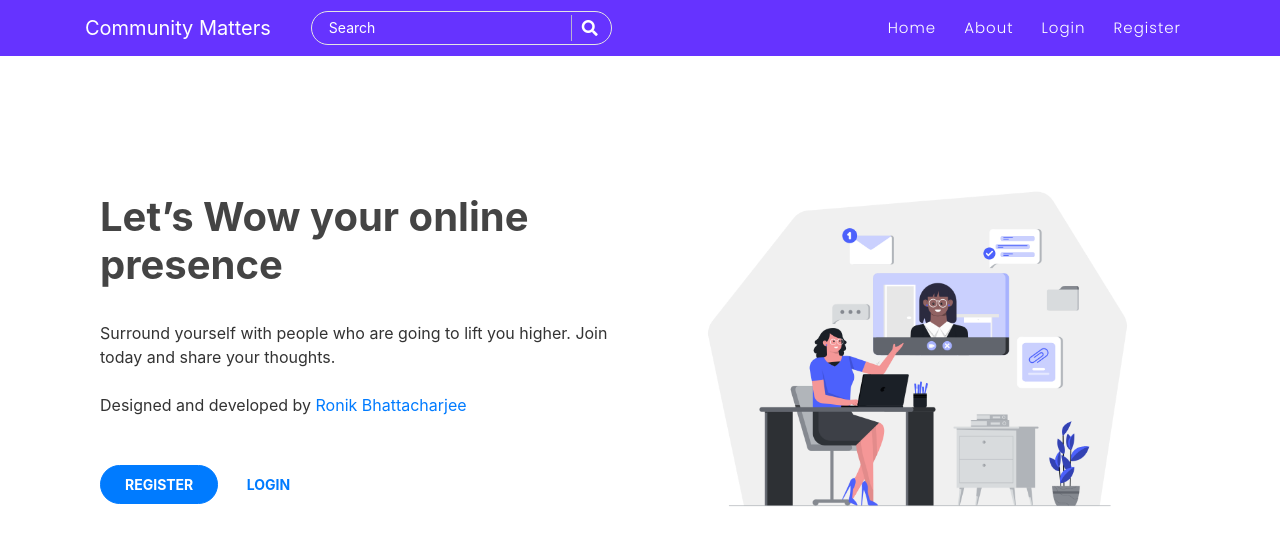
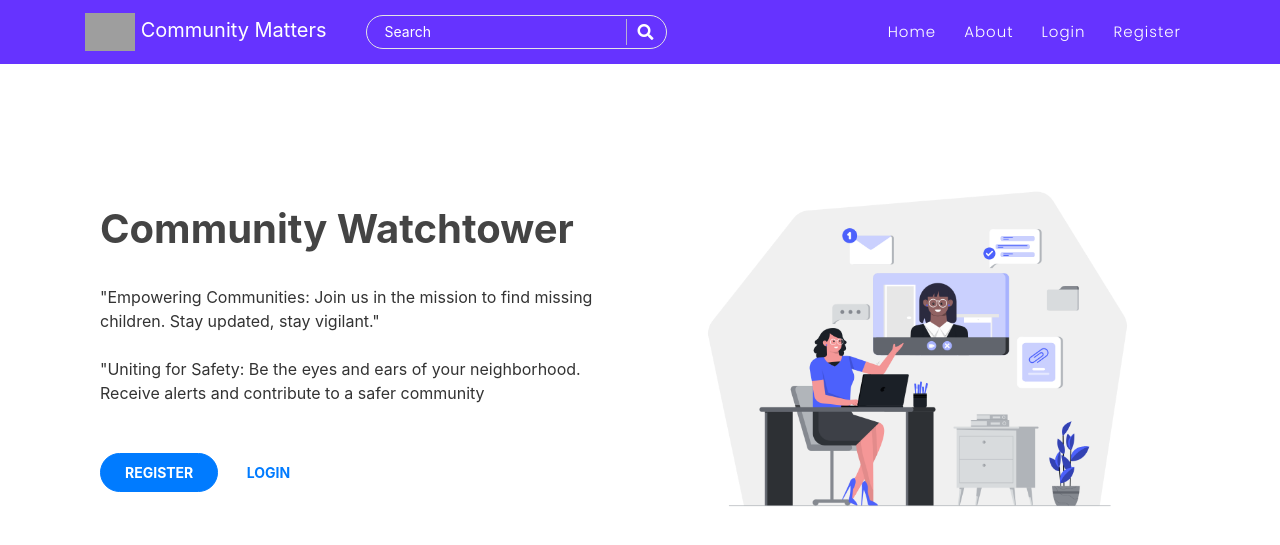
Before and after one commit to pramodthundathil/Community_matters, a Django app: page / in a window 1280 px wide. Shown: the top 545 px of the page. Run offline with Django 3.2, Linux system fonts and the light colour scheme; some libraries are stand-ins or nearby versions; grey boxes are pictures that could not be loaded.

Commit message:
missing update

```diff
--- a/blog/templates/blog/about.html
+++ b/blog/templates/blog/about.html
@@ -8,7 +8,8 @@
     <div class="content-section">
         <h1>About page</h1>
         <br>
-        <p>Made with &#128150; by Byteboot &#9996;</p>
+        <p>
+Welcome to our community-centric application, where staying informed means staying empowered. Our platform is dedicated to keeping you in the loop on critical issues that matter most. From urgent alerts about missing children that require the collective efforts of our community to real-time traffic updates ensuring your daily commute is smooth and safe, we've got you covered. We believe in the strength of united neighborhoods, and that's why we also provide a space for essential public announcements, fostering a sense of shared responsibility. Join us in building a safer, more connected community. Together, we can make a real impact, one notification at a time. Your safety is our priority, and your active participation transforms information into action. Download the app now and be an integral part of the solution. Let's create a safer and more caring community together!</p>
     </div>
 </div>
 
--- a/blog/templates/blog/first.html
+++ b/blog/templates/blog/first.html
@@ -20,12 +20,12 @@
           <div class="container">
               <div class="row align-items-center">
                   <div class="col-lg-6 " data-aos="fade-up">
-                      <h1 style="" class="page-header-title font-weight-bold">Let’s Wow your online presence</h1>
+                      <h1 style="" class="page-header-title font-weight-bold">Community Watchtower</h1>
                       <br>
                       <p class="page-header-text mb-5">
-                        Surround yourself with people who are going to lift you higher. Join today and share your thoughts.
+                        "Empowering Communities: Join us in the mission to find missing children. Stay updated, stay vigilant."
                         <br><br>
-                        Designed and developed by <a target="_blank" href="https://github.com/Ronik22">Ronik Bhattacharjee</a>
+                        "Uniting for Safety: Be the eyes and ears of your neighborhood. Receive alerts and contribute to a safer community <a target="_blank"></a>
                       </p>
 
                       {% if user.is_authenticated %}
--- a/blog/templates/blog/navbar.html
+++ b/blog/templates/blog/navbar.html
@@ -1,6 +1,6 @@
 <nav class="navbar navbar-expand-lg navbar-dark bg-steel fixed-top">
     <div class="container">
-      <a class="navbar-brand mr-4 pr-3" href="/">Community Matters</a>
+      <a class="navbar-brand mr-4 pr-3" href="/"><img src="https://e7.pngegg.com/pngimages/359/743/png-clipart-logo-community-text-logo-thumbnail.png" width="50px" alt=""> Community Matters</a>
       <button class="navbar-toggler" type="button" data-toggle="collapse" data-target="#navbarToggle" aria-controls="navbarToggle" aria-expanded="false" aria-label="Toggle navigation">
       <span class="navbar-toggler-icon"></span>
       </button>
--- a/myproject/settings.py
+++ b/myproject/settings.py
@@ -221,3 +221,5 @@ SOCIALACCOUNT_PROVIDERS = {
         ],
     }
 }
+
+DEFAULT_AUTO_FIELD = 'django.db.models.BigAutoField'
```
Also changed, not shown: db.sqlite3.
